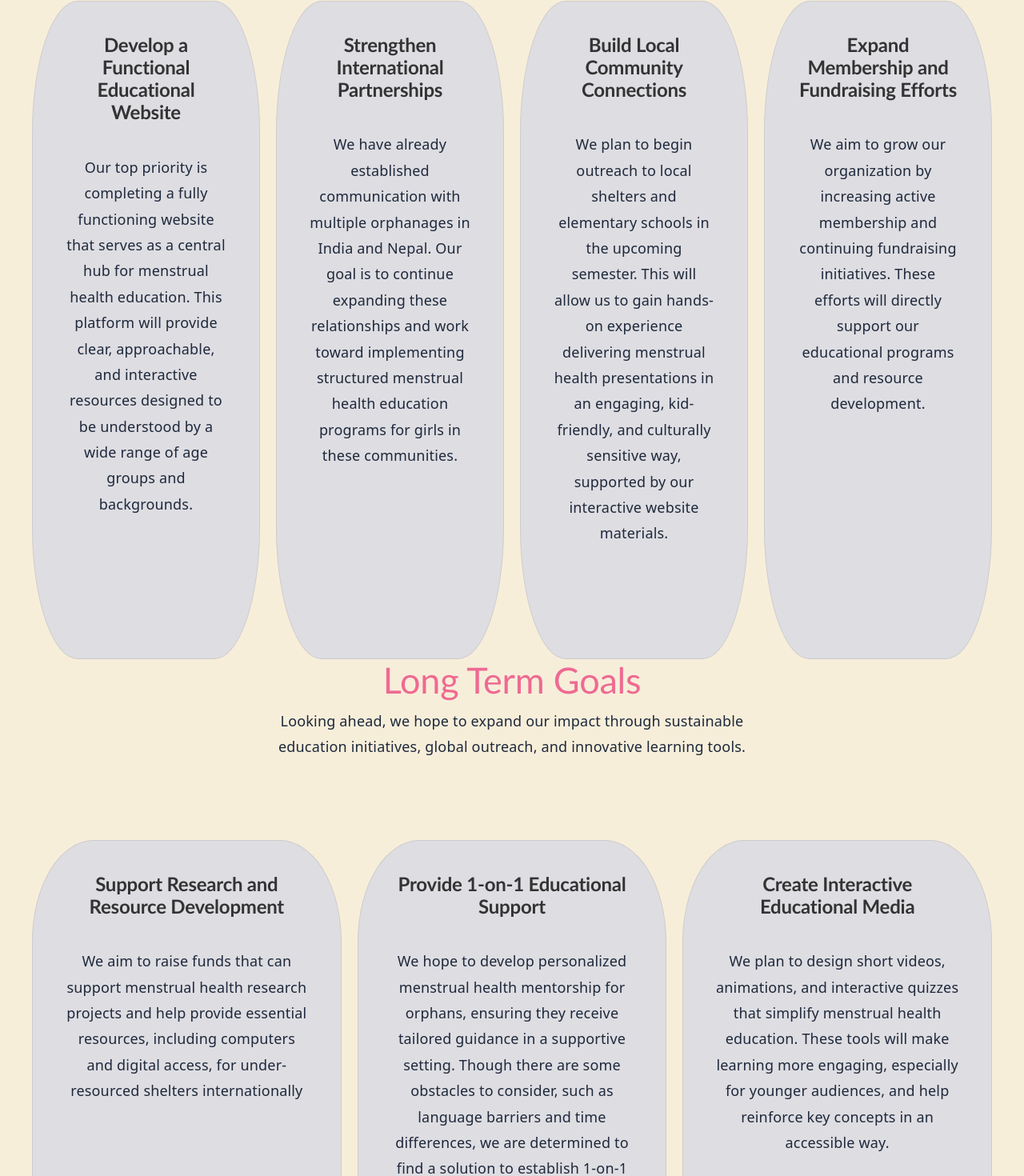
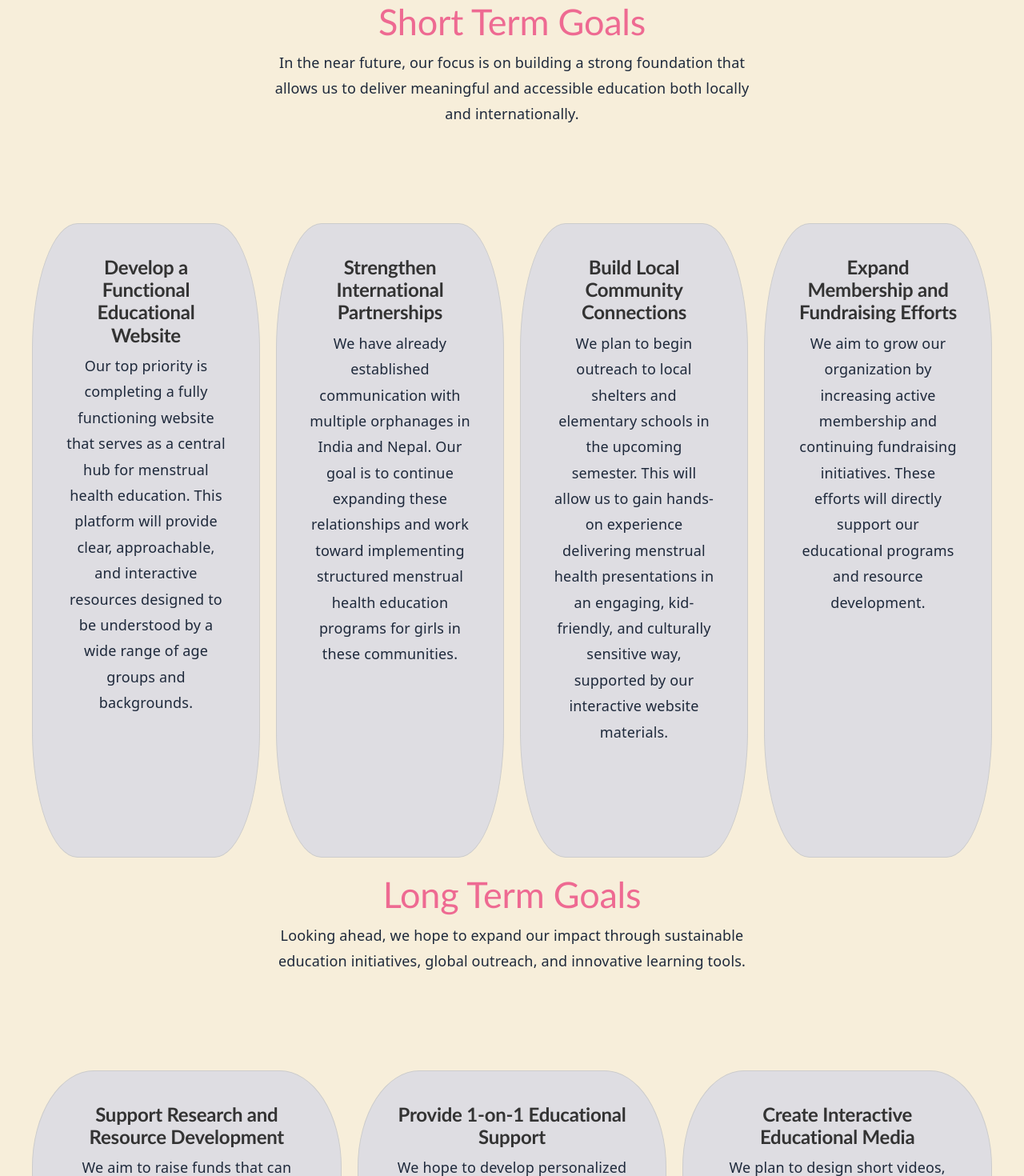
Before and after one commit to prithikaa-ks/clean-cycle-initiative, a React (Vite) app: page / in a window 1280 px wide. Shown: the part 1357-2827 px from the top of the page at 80% size. Built offline with nearby package versions, Linux system fonts and the light colour scheme.

Commit message:
some spacing

```diff
--- a/src/pages/Home.jsx
+++ b/src/pages/Home.jsx
@@ -69,10 +69,18 @@ function Home() {
         </p>
 
 
-        <div style= {{display: "grid", gridTemplateColumns: "repeat(4, 1fr)", gridGap: "20px", width: "100%"}}>
+
+        <h2>
+            Short Term Goals
+        </h2>
+        <p style={{ color: '#1e293b', fontSize: '1rem', maxWidth: '600px', lineHeight: '1.8', marginBottom: '100px'}}>
+        In the near future, our focus is on building a strong foundation that allows us to deliver meaningful and accessible education both locally and internationally.
+        </p>
+
+        <div style= {{display: "grid", gridTemplateColumns: "repeat(4, 1fr)", gridGap: "20px", width: "100%", paddingTop: "20px", paddingBottom:"20px"}}>
           <div className="single-column">
             <h3> Develop a Functional Educational Website            </h3>
-            <p style={{color: '#1e293b', fontSize: '1rem', maxWidth: '600px', lineHeight: '1.8', marginBottom: '100px', paddingTop: '30px'}}>
+            <p style={{color: '#1e293b', fontSize: '1rem', maxWidth: '600px', lineHeight: '1.8', marginBottom: '100px'}}>
               Our top priority is completing a fully functioning website that serves as a central hub
               for menstrual health education. This platform will provide clear, approachable, and
               interactive resources designed to be understood by a wide range of age groups and backgrounds.
@@ -80,7 +88,7 @@ function Home() {
           </div>
           <div className="single-column">
             <h3> Strengthen International Partnerships            </h3>
-            <p style={{color: '#1e293b', fontSize: '1rem', maxWidth: '600px', lineHeight: '1.8', marginBottom: '100px', paddingTop: '30px'}}>
+            <p style={{color: '#1e293b', fontSize: '1rem', maxWidth: '600px', lineHeight: '1.8', marginBottom: '100px'}}>
             We have already established communication with multiple orphanages
             in India and Nepal. Our goal is to continue expanding these
             relationships and work toward implementing structured menstrual
@@ -89,7 +97,7 @@ function Home() {
           </div>
           <div className="single-column">
             <h3>Build Local Community Connections            </h3>
-            <p style={{color: '#1e293b', fontSize: '1rem', maxWidth: '600px', lineHeight: '1.8', marginBottom: '100px', paddingTop: '30px'}}>
+            <p style={{color: '#1e293b', fontSize: '1rem', maxWidth: '600px', lineHeight: '1.8', marginBottom: '100px'}}>
               We plan to begin outreach to local shelters and elementary schools
               in the upcoming semester. This will allow us to gain hands-on
               experience delivering menstrual health presentations in an engaging,
@@ -99,36 +107,36 @@ function Home() {
           </div>
           <div className="single-column">
             <h3>Expand Membership and Fundraising Efforts            </h3>
-            <p style={{color: '#1e293b', fontSize: '1rem', maxWidth: '600px', lineHeight: '1.8', marginBottom: '100px', paddingTop: '30px'}}>
+            <p style={{color: '#1e293b', fontSize: '1rem', maxWidth: '600px', lineHeight: '1.8', marginBottom: '100px'}}>
             We aim to grow our organization by increasing active membership
             and continuing fundraising initiatives. These efforts will directly
             support our educational programs and resource development.
             </p>
           </div>
        </div>
-      <h2>
-          Long Term Goals
+        <h2>
+            Long Term Goals
         </h2>
         <p style={{ color: '#1e293b', fontSize: '1rem', maxWidth: '600px', lineHeight: '1.8', marginBottom: '100px'}}>
         Looking ahead, we hope to expand our impact through sustainable education initiatives, global outreach, and innovative learning tools.
         </p>
 
-        <div style= {{display: "grid", gridTemplateColumns: "repeat(3, 1fr)", gridGap: "20px", width: "100%"}}>
+        <div style= {{display: "grid", gridTemplateColumns: "repeat(3, 1fr)", gridGap: "20px", width: "100%", paddingTop: "20px", paddingBottom:"20px"}}>
           <div className="single-column">
             <h3> Support Research and Resource Development            </h3>
-            <p style={{color: '#1e293b', fontSize: '1rem', maxWidth: '600px', lineHeight: '1.8', marginBottom: '100px', paddingTop: '30px'}}>
+            <p style={{color: '#1e293b', fontSize: '1rem', maxWidth: '600px', lineHeight: '1.8', marginBottom: '100px'}}>
               We aim to raise funds that can support menstrual health research projects and help provide essential resources, including computers and digital access, for under-resourced shelters internationally
             </p>
           </div>
           <div className="single-column">
             <h3> Provide 1-on-1 Educational Support            </h3>
-            <p style={{color: '#1e293b', fontSize: '1rem', maxWidth: '600px', lineHeight: '1.8', marginBottom: '100px', paddingTop: '30px'}}>
+            <p style={{color: '#1e293b', fontSize: '1rem', maxWidth: '600px', lineHeight: '1.8', marginBottom: '100px'}}>
               We hope to develop personalized menstrual health mentorship for orphans, ensuring they receive tailored guidance in a supportive setting. Though there are some obstacles to consider, such as language barriers and time differences, we are determined to find a solution to establish 1-on-1 interaction with underserved individuals.
             </p>
           </div>
           <div className="single-column">
             <h3> Create Interactive Educational Media            </h3>
-            <p style={{color: '#1e293b', fontSize: '1rem', maxWidth: '600px', lineHeight: '1.8', marginBottom: '100px', paddingTop: '30px'}}>
+            <p style={{color: '#1e293b', fontSize: '1rem', maxWidth: '600px', lineHeight: '1.8', marginBottom: '100px'}}>
               We plan to design short videos, animations, and interactive quizzes that simplify menstrual health education. These tools will make learning more engaging, especially for younger audiences, and help reinforce key concepts in an accessible way.
             </p>
           </div>
```
